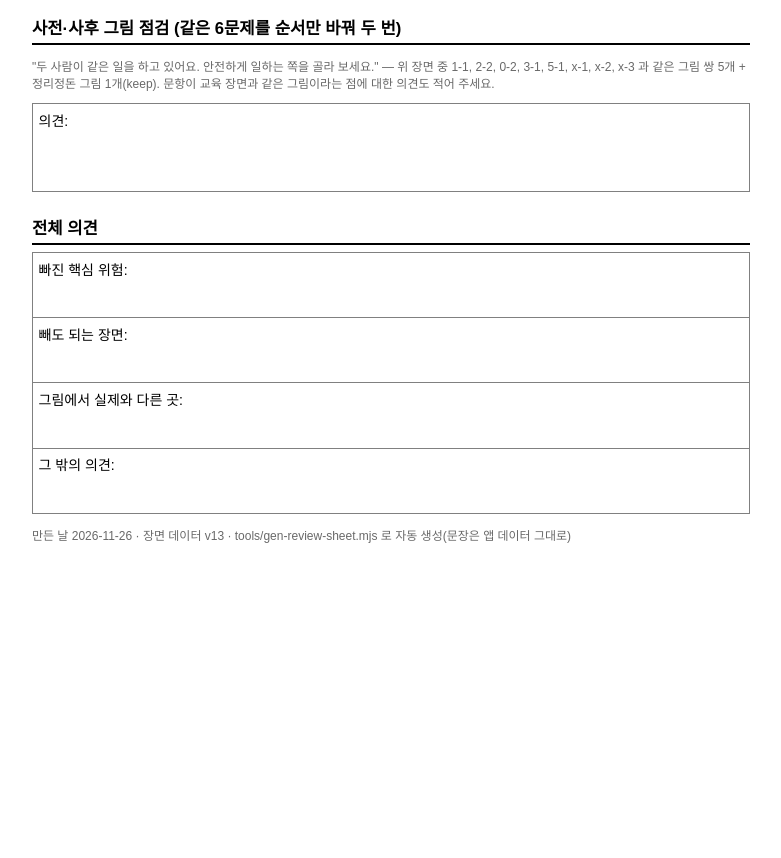
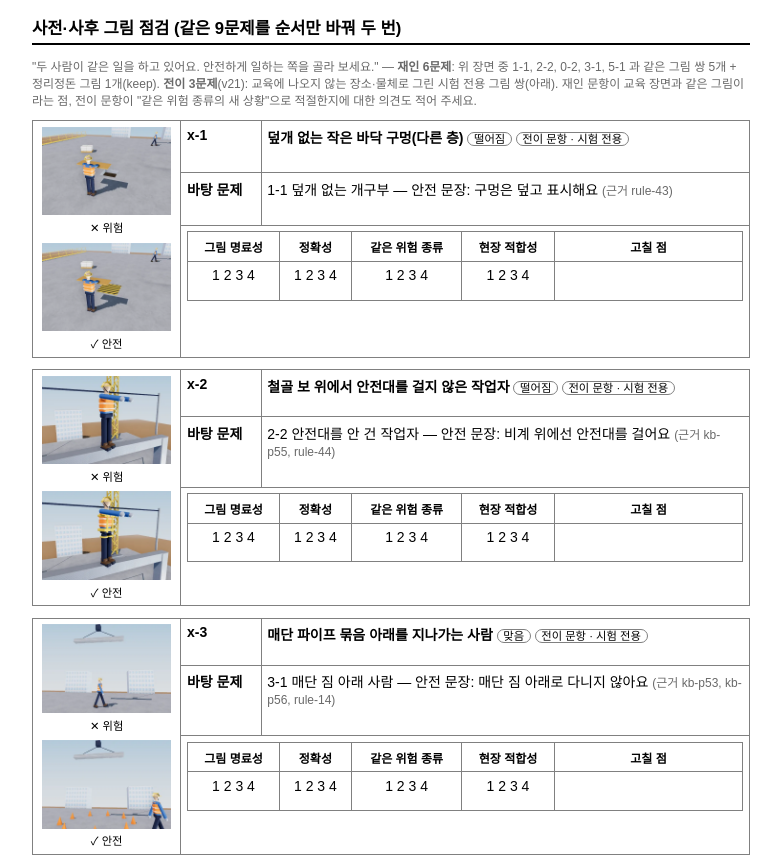
Before and after one commit to wldp2003-ctrl/first-shovel, a plain HTML site: page docs/전문가검토지_장면.html in a window 1280 px wide. Shown: the part 8540-9398 px from the top of the page, without its empty margins (249-1030 px from the left). Before the commit the page ends 9095 px from the top, so only its background shows below. Drawn offline with Linux system fonts and the light colour scheme.

Commit message:
v21 3단계 보완: 전문가 검토지에 전이 문항 3개(그림 쌍·바탕 문제·4기준) 추가
Co-Authored-By: Claude Opus 5.5 <noreply@anthropic.com>

```diff
--- a/docs/전문가검토지_장면.html
+++ b/docs/전문가검토지_장면.html
@@ -172,7 +172,16 @@ table { border-collapse: collapse; width: 100%; } th, td { border: 0.6pt solid g
 <tr><td class="k">안전 문장</td><td>더울 땐 그늘에서 쉬어요</td></tr>
 <tr><td class="k">정답 행동</td><td>멈추고 피해요 — 급박한 위험이면 멈추고 피해요</td></tr>
 <tr><td colspan="2"><table class="sc"><tr><th>그림 명료성</th><th>정확성</th><th>이해 쉬움</th><th>현장 적합성</th><th style="width:40%">고칠 점</th></tr><tr><td>1 2 3 4</td><td>1 2 3 4</td><td>1 2 3 4</td><td>1 2 3 4</td><td></td></tr></table></td></tr></table><h2>마무리: 멈추고 → 피하고 → 알려요</h2><table class="hz"><tr><td class="k">문장</td><td>위험하면 멈추고, 피하고, 알려요</td></tr><tr><td colspan="2"><table class="sc"><tr><th>정확성</th><th>이해 쉬움</th><th>현장 적합성</th><th style="width:50%">고칠 점</th></tr><tr><td>1 2 3 4</td><td>1 2 3 4</td><td>1 2 3 4</td><td></td></tr></table></td></tr></table>
-<h2>사전·사후 그림 점검 (같은 6문제를 순서만 바꿔 두 번)</h2><p class="note">"두 사람이 같은 일을 하고 있어요. 안전하게 일하는 쪽을 골라 보세요." — 위 장면 중 1-1, 2-2, 0-2, 3-1, 5-1, x-1, x-2, x-3 과 같은 그림 쌍 5개 + 정리정돈 그림 1개(keep). 문항이 교육 장면과 같은 그림이라는 점에 대한 의견도 적어 주세요.</p>
+<h2>사전·사후 그림 점검 (같은 9문제를 순서만 바꿔 두 번)</h2><p class="note">"두 사람이 같은 일을 하고 있어요. 안전하게 일하는 쪽을 골라 보세요." — <b>재인 6문제</b>: 위 장면 중 1-1, 2-2, 0-2, 3-1, 5-1 과 같은 그림 쌍 5개 + 정리정돈 그림 1개(keep). <b>전이 3문제</b>(v21): 교육에 나오지 않는 장소·물체로 그린 시험 전용 그림 쌍(아래). 재인 문항이 교육 장면과 같은 그림이라는 점, 전이 문항이 "같은 위험 종류의 새 상황"으로 적절한지에 대한 의견도 적어 주세요.</p><table class="hz"><tr><td class="pic" rowspan="3"><img src="../assets/scenes/xfer/x-1-bad.webp" alt=""><span class="lab">✕ 위험</span><img src="../assets/scenes/xfer/x-1-good.webp" alt="" style="margin-top:2mm"><span class="lab">✓ 안전</span></td>
+<td class="k">x-1</td><td><b>덮개 없는 작은 바닥 구멍(다른 층)</b><span class="tag">떨어짐</span><span class="tag">전이 문항 · 시험 전용</span></td></tr>
+<tr><td class="k">바탕 문제</td><td>1-1 덮개 없는 개구부 — 안전 문장: 구멍은 덮고 표시해요 <span class="note">(근거 rule-43)</span></td></tr>
+<tr><td colspan="2"><table class="sc"><tr><th>그림 명료성</th><th>정확성</th><th>같은 위험 종류</th><th>현장 적합성</th><th style="width:34%">고칠 점</th></tr><tr><td>1 2 3 4</td><td>1 2 3 4</td><td>1 2 3 4</td><td>1 2 3 4</td><td></td></tr></table></td></tr></table><table class="hz"><tr><td class="pic" rowspan="3"><img src="../assets/scenes/xfer/x-2-bad.webp" alt=""><span class="lab">✕ 위험</span><img src="../assets/scenes/xfer/x-2-good.webp" alt="" style="margin-top:2mm"><span class="lab">✓ 안전</span></td>
+<td class="k">x-2</td><td><b>철골 보 위에서 안전대를 걸지 않은 작업자</b><span class="tag">떨어짐</span><span class="tag">전이 문항 · 시험 전용</span></td></tr>
+<tr><td class="k">바탕 문제</td><td>2-2 안전대를 안 건 작업자 — 안전 문장: 비계 위에선 안전대를 걸어요 <span class="note">(근거 kb-p55, rule-44)</span></td></tr>
+<tr><td colspan="2"><table class="sc"><tr><th>그림 명료성</th><th>정확성</th><th>같은 위험 종류</th><th>현장 적합성</th><th style="width:34%">고칠 점</th></tr><tr><td>1 2 3 4</td><td>1 2 3 4</td><td>1 2 3 4</td><td>1 2 3 4</td><td></td></tr></table></td></tr></table><table class="hz"><tr><td class="pic" rowspan="3"><img src="../assets/scenes/xfer/x-3-bad.webp" alt=""><span class="lab">✕ 위험</span><img src="../assets/scenes/xfer/x-3-good.webp" alt="" style="margin-top:2mm"><span class="lab">✓ 안전</span></td>
+<td class="k">x-3</td><td><b>매단 파이프 묶음 아래를 지나가는 사람</b><span class="tag">맞음</span><span class="tag">전이 문항 · 시험 전용</span></td></tr>
+<tr><td class="k">바탕 문제</td><td>3-1 매단 짐 아래 사람 — 안전 문장: 매단 짐 아래로 다니지 않아요 <span class="note">(근거 kb-p53, kb-p56, rule-14)</span></td></tr>
+<tr><td colspan="2"><table class="sc"><tr><th>그림 명료성</th><th>정확성</th><th>같은 위험 종류</th><th>현장 적합성</th><th style="width:34%">고칠 점</th></tr><tr><td>1 2 3 4</td><td>1 2 3 4</td><td>1 2 3 4</td><td>1 2 3 4</td><td></td></tr></table></td></tr></table>
 <table><tr><td style="height:20mm">의견:</td></tr></table>
 <h2>전체 의견</h2><table><tr><td style="height:14mm">빠진 핵심 위험:</td></tr><tr><td style="height:14mm">빼도 되는 장면:</td></tr><tr><td style="height:14mm">그림에서 실제와 다른 곳:</td></tr><tr><td style="height:14mm">그 밖의 의견:</td></tr></table>
-<p class="note">만든 날 2026-11-26 · 장면 데이터 v13 · tools/gen-review-sheet.mjs 로 자동 생성(문장은 앱 데이터 그대로)</p></body></html>
+<p class="note">만든 날 2026-11-27 · 장면 데이터 v13 · tools/gen-review-sheet.mjs 로 자동 생성(문장은 앱 데이터 그대로)</p></body></html>
--- a/sw.js
+++ b/sw.js
@@ -1,5 +1,5 @@
 // 첫 삽 서비스 워커 — 앱 파일은 미리 저장(오프라인 실행), 글꼴은 처음 받을 때 저장, 날씨·Firebase는 항상 네트워크
-const VERSION = 'cheotsap-v21-r3';
+const VERSION = 'cheotsap-v21-r4';
 const CORE = [
   './', './index.html', './game.html', './css/tokens.css', './css/learn.css', './js/learn/app.js', './js/learn/title.js', './data/media.json', './js/learn/mascot.js', './js/learn/site3d.js', './js/learn/scene3d.js', './js/learn/props3d.js', './data/prerender.json', './assets/scenes/map-sm.webp',
   // v18: 재질 세트·근로자 모델·베벨·CC0 모델·질감·HDRI
```
Also changed, not shown: 5 other files.
